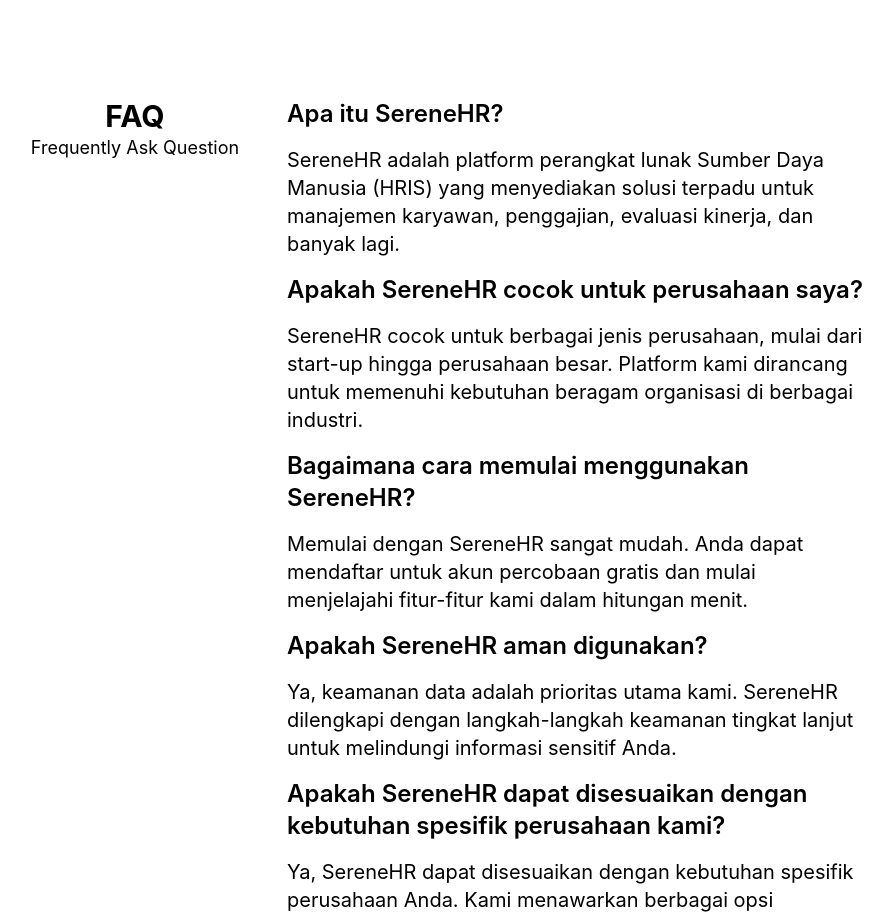
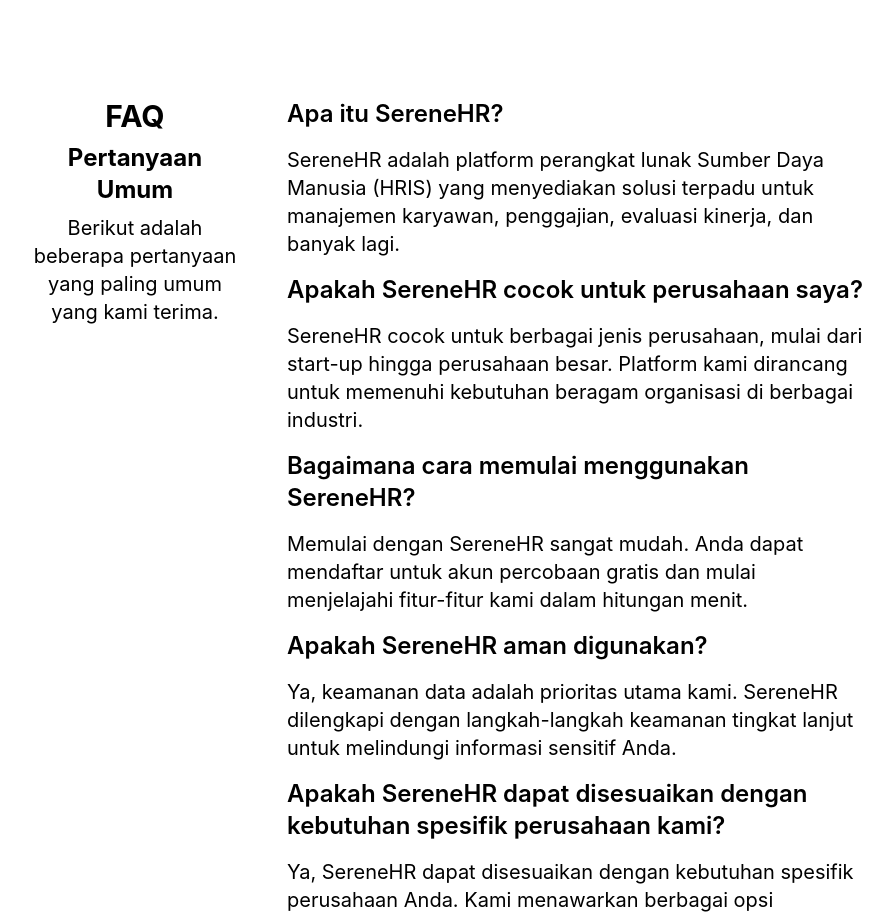
Before and after one commit to kevinkeits/sereneHR-landing, a React (Create React App) app: page / in a window 1280 px wide. Shown: the part 4480-5397 px from the top of the page, without its empty margins (209-1102 px from the left). Built offline with nearby package versions, Linux system fonts and the light colour scheme.

Commit message:
fix: small fix

```diff
--- a/src/section/FAQ.js
+++ b/src/section/FAQ.js
@@ -5,7 +5,8 @@
     <div id="faq-div" class="md:flex md:gap-4 md:px-20 px-6 py-8 md:justify-center">
       <div class="w-56 text-center md:py-4 py-8 mx-auto md:mx-6">
           <h1 class="text-2xl lg:text-3xl font-bold">FAQ</h1>
-          <p class="text-lg md:text-lg">Frequently Ask Question</p>
+          <p className='text-2xl m-2 font-bold'>Pertanyaan Umum</p>
+          <p className='m-2 text-lg'>Berikut adalah beberapa pertanyaan yang paling umum yang kami terima.</p>
       </div>
       <div class="md:max-w-xl py-2">
           <h2 class="text-2xl font-semibold py-2">Apa itu SereneHR?</h2>
```
